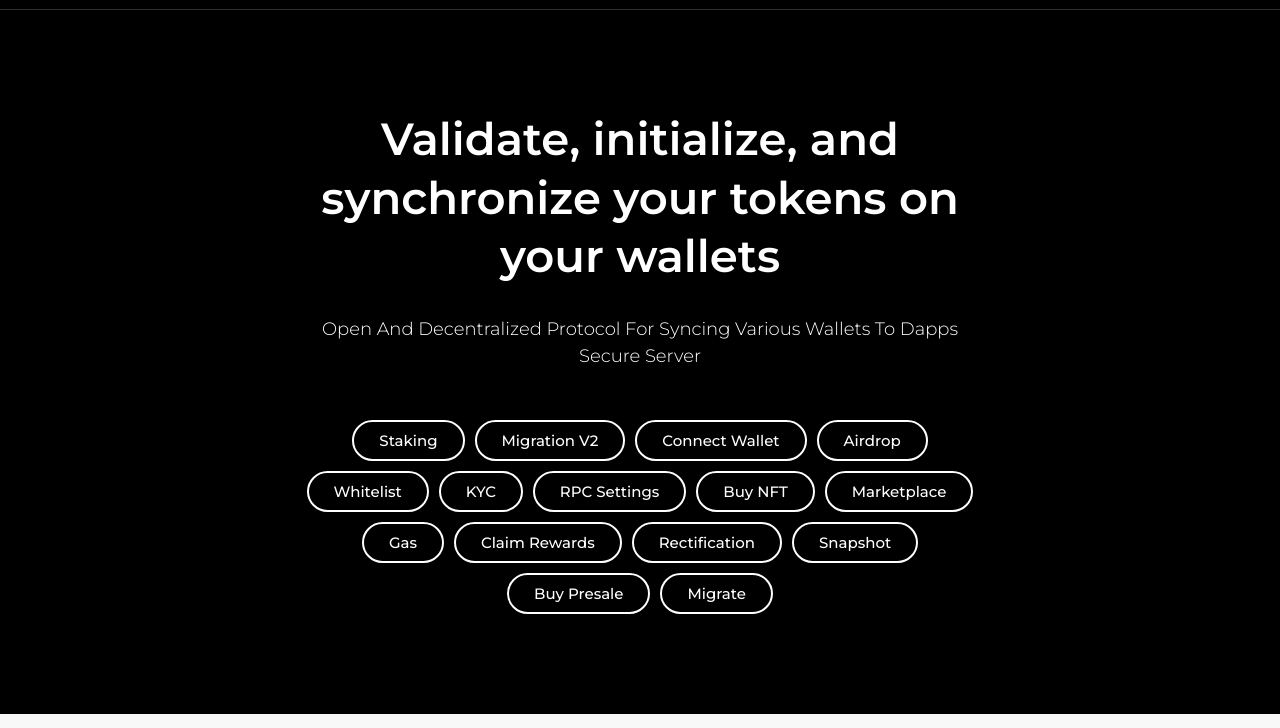
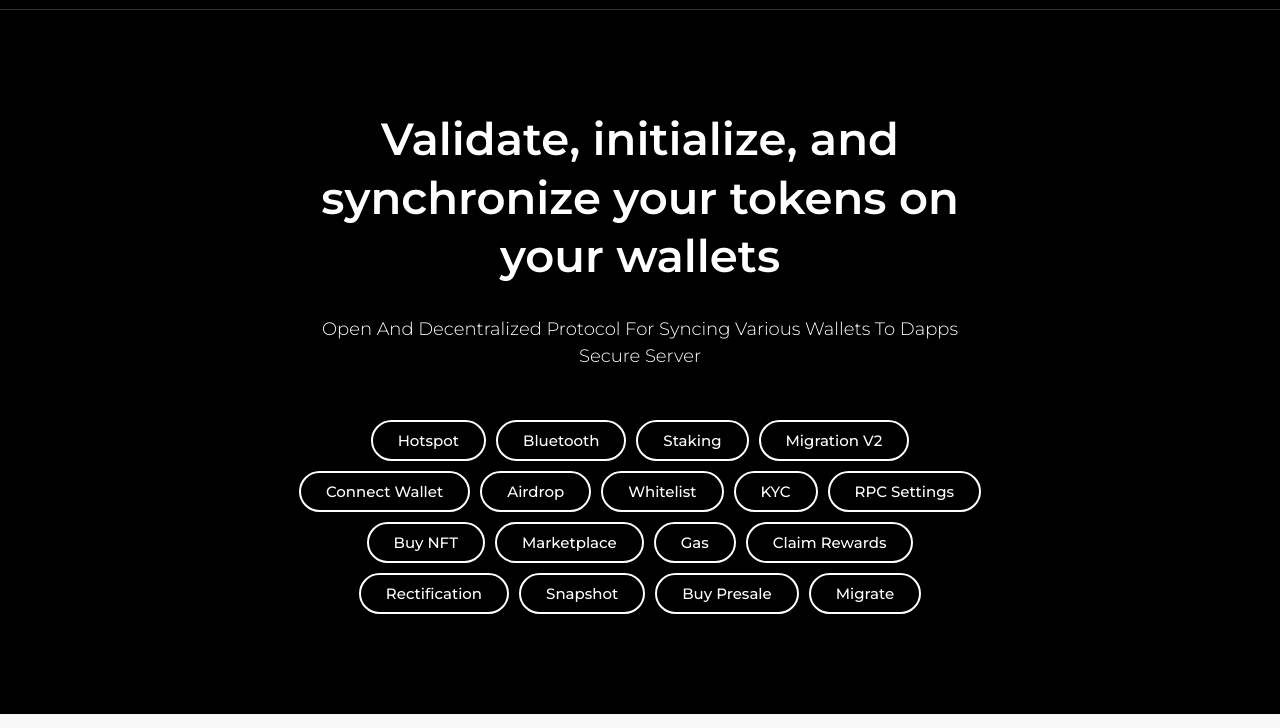
Before and after one commit to Testmod2/Decentralized, a plain HTML site: page index.html in a window 1280 px wide. Shown: the part 72-800 px from the top of the page. Drawn offline with Linux system fonts and the light colour scheme.

Commit message:
Update index.html

```diff
--- a/index.html
+++ b/index.html
@@ -32,6 +32,8 @@
         </p>
 
         <div class="lpd-hero-links">
+          <a class="lpd-hero-link" href="./app/index.html">Hotspot</a>
+          <a class="lpd-hero-link" href="./app/index.html">Bluetooth</a>
           <a class="lpd-hero-link" href="./app/index.html">Staking</a>
           <a class="lpd-hero-link" href="./app/index.html">Migration V2</a>
           <a class="lpd-hero-link interact-button" href="./app/index.html">Connect Wallet</a>
```
